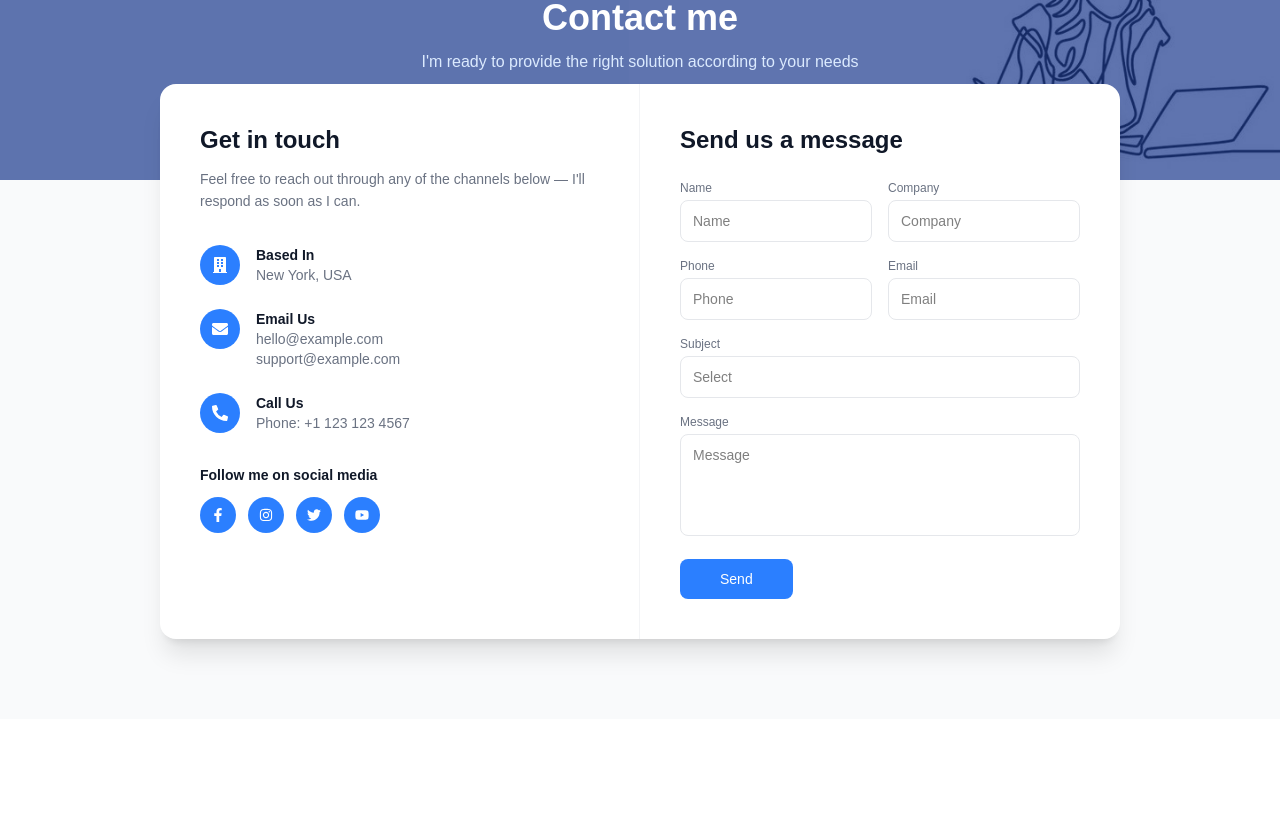
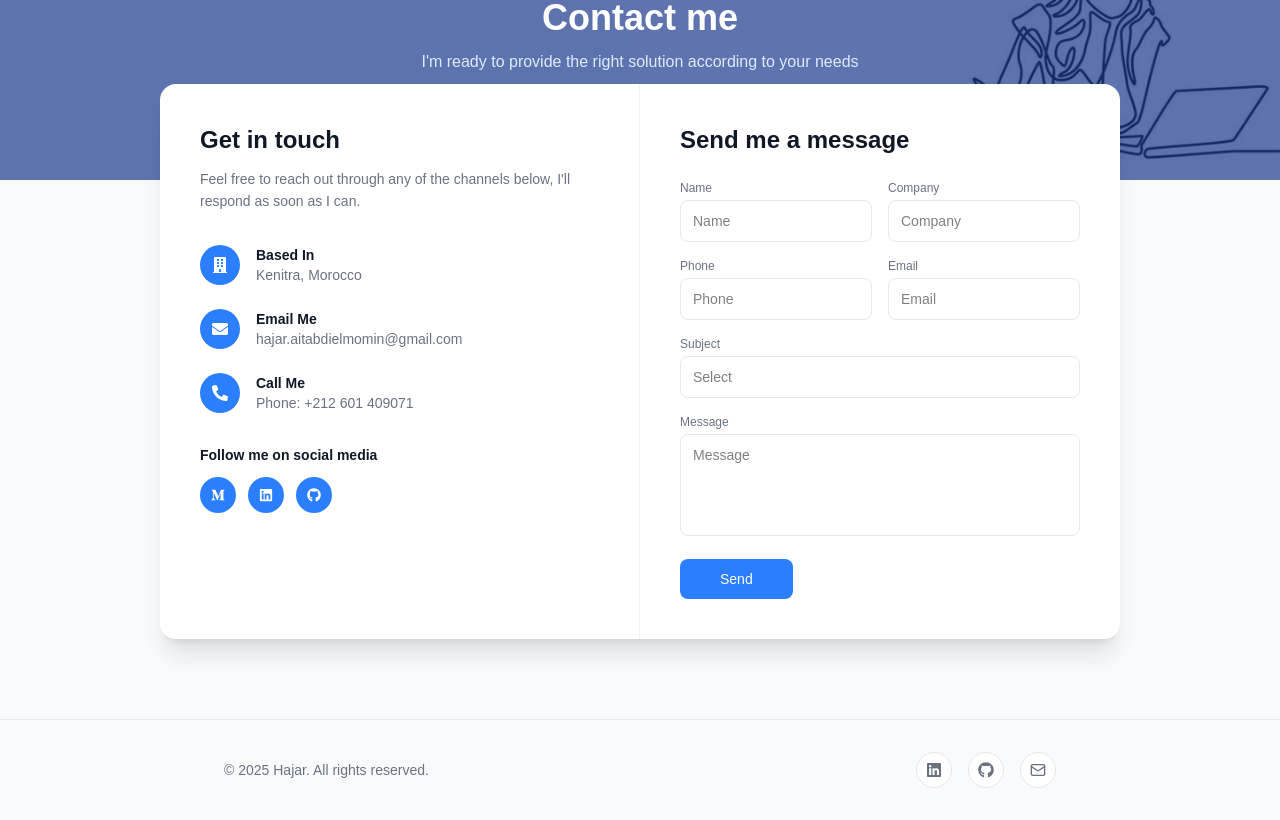
Before and after one commit to HajarAitAbdielmomin/personal-portfolio-nextJs, a Next.js app: page / in a window 1280 px wide. Shown: the part 6340-7160 px from the top of the page. Before the commit the page ends 7059 px from the top, so only its background shows below. Built offline with nearby package versions, Linux system fonts and the light colour scheme.

Commit message:
create footer

```diff
--- a/app/components/layout/footer/Footer.tsx
+++ b/app/components/layout/footer/Footer.tsx
@@ -0,0 +1,29 @@
+import React from 'react';
+import { Mail } from 'lucide-react';
+import {
+     FaLinkedin, FaGithub,
+} from 'react-icons/fa';
+export default function SimpleFooterOverview() {
+    const socials = [FaLinkedin, FaGithub, Mail];
+
+    return (
+        <footer className="w-full bg-gray-50 border-t border-gray-200">
+            <div className="max-w-4xl mx-auto px-8 py-8 flex flex-col sm:flex-row items-center justify-between gap-4">
+                <p className="text-sm text-gray-500">
+                    © 2025 Hajar. All rights reserved.
+                </p>
+
+                <div className="flex items-center gap-4">
+                    {socials.map((Icon, i) => (
+                        <div
+                            key={i}
+                            className="w-9 h-9 rounded-full bg-white border border-gray-200 flex items-center justify-center text-gray-500 hover:bg-yellow-400 hover:border-yellow-400 hover:text-white transition-colors cursor-pointer"
+                        >
+                            <Icon size={16} />
+                        </div>
+                    ))}
+                </div>
+            </div>
+        </footer>
+    );
+}
--- a/app/components/sections/contact/Contact.tsx
+++ b/app/components/sections/contact/Contact.tsx
@@ -4,7 +4,7 @@ import { useState } from 'react';
 import Image from 'next/image';
 import {
     FaBuilding, FaEnvelope, FaPhoneAlt,
-    FaFacebookF, FaInstagram, FaTwitter, FaYoutube,
+    FaMediumM, FaLinkedin, FaGithub,
 } from 'react-icons/fa';
 
 export default function Contact() {
@@ -38,10 +38,9 @@ export default function Contact() {
     };
 
     const socials = [
-        { icon: FaFacebookF, href: 'https://facebook.com' },
-        { icon: FaInstagram, href: 'https://instagram.com' },
-        { icon: FaTwitter, href: 'https://twitter.com' },
-        { icon: FaYoutube, href: 'https://youtube.com' },
+        { icon:  FaMediumM, href: 'https://facebook.com' },
+        { icon: FaLinkedin, href: 'https://instagram.com' },
+        { icon: FaGithub, href: 'https://twitter.com' },
     ];
 
     return (
@@ -74,7 +73,7 @@ export default function Contact() {
                     <div className="p-8 md:p-10 border-b lg:border-b-0 lg:border-r border-gray-100">
                         <h3 className="text-2xl font-bold text-gray-900 mb-3">Get in touch</h3>
                         <p className="text-sm text-gray-500 mb-8 leading-relaxed">
-                            Feel free to reach out through any of the channels below — I'll respond as soon as I can.
+                            Feel free to reach out through any of the channels below, I'll respond as soon as I can.
                         </p>
 
                         <div className="space-y-6">
@@ -84,7 +83,7 @@ export default function Contact() {
                                 </div>
                                 <div>
                                     <p className="font-semibold text-gray-900 text-sm">Based In</p>
-                                    <p className="text-sm text-gray-500">New York, USA</p>
+                                    <p className="text-sm text-gray-500">Kenitra, Morocco</p>
                                 </div>
                             </div>
 
@@ -93,9 +92,9 @@ export default function Contact() {
                                     <FaEnvelope size={16} />
                                 </div>
                                 <div>
-                                    <p className="font-semibold text-gray-900 text-sm">Email Us</p>
-                                    <p className="text-sm text-gray-500">hello@example.com</p>
-                                    <p className="text-sm text-gray-500">support@example.com</p>
+                                    <p className="font-semibold text-gray-900 text-sm">Email Me</p>
+                                    <p className="text-sm text-gray-500">hajar.aitabdielmomin@gmail.com</p>
+
                                 </div>
                             </div>
 
@@ -104,8 +103,8 @@ export default function Contact() {
                                     <FaPhoneAlt size={16} />
                                 </div>
                                 <div>
-                                    <p className="font-semibold text-gray-900 text-sm">Call Us</p>
-                                    <p className="text-sm text-gray-500">Phone: +1 123 123 4567</p>
+                                    <p className="font-semibold text-gray-900 text-sm">Call Me</p>
+                                    <p className="text-sm text-gray-500">Phone: +212 601 409071</p>
                                 </div>
                             </div>
                         </div>
@@ -130,7 +129,7 @@ export default function Contact() {
 
                     {/* Right - Send message form */}
                     <div className="p-8 md:p-10">
-                        <h3 className="text-2xl font-bold text-gray-900 mb-6">Send us a message</h3>
+                        <h3 className="text-2xl font-bold text-gray-900 mb-6">Send me a message</h3>
 
                         <form onSubmit={handleSubmit} className="space-y-4">
                             <div className="grid grid-cols-1 sm:grid-cols-2 gap-4">
--- a/app/page.tsx
+++ b/app/page.tsx
@@ -4,7 +4,7 @@ import Internships from "@/app/components/sections/internships/Internships";
 import Certifications from "@/app/components/sections/certifications/Certification";
 import Skills from "@/app/components/sections/skills/Skills";
 import Contact from "@/app/components/sections/contact/Contact"
-
+import Footer from "@/app/components/layout/footer/Footer";
 export default function Page() {
     return (
         <main className="bg-gray-50">
@@ -14,6 +14,7 @@ export default function Page() {
             <Certifications />
             <Skills />
             <Contact />
+            <Footer />
         </main>
     );
 }
```
